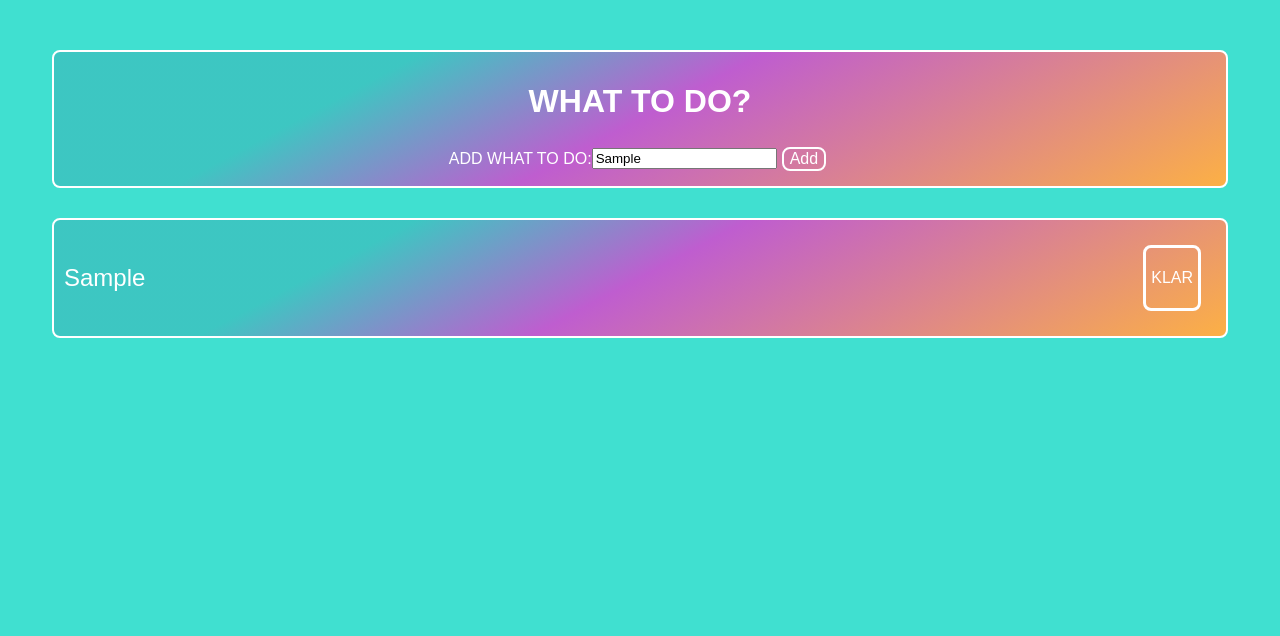
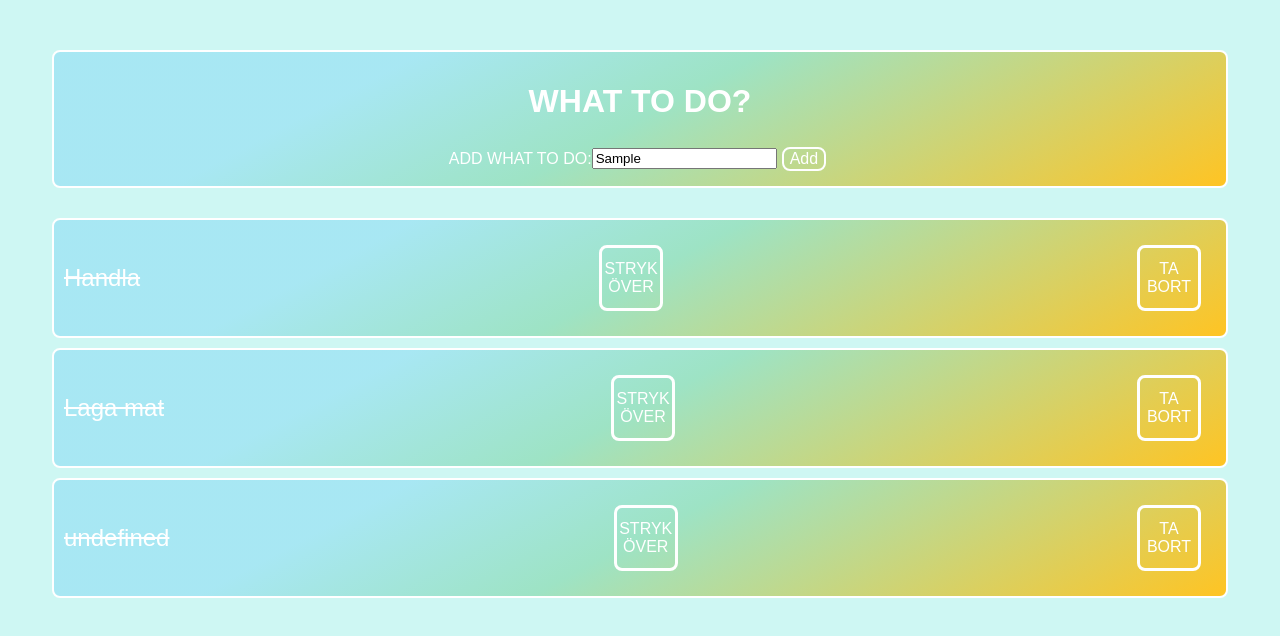
Before and after one commit to tobiaslrsn/JAVASCRIPT-TODO-APP, a website: page index.html in a window 1280 px wide. Both pictures are taken after typing "Sample" into the empty fields and a click on the button "Add". Drawn offline with Linux system fonts and the light colour scheme.

Commit message:
changed project from li/ul to class objects

```diff
--- a/index.html
+++ b/index.html
@@ -18,10 +18,12 @@
         <label for="addStuff">ADD WHAT TO DO:</label>
         <input
           type="text"
+          onfocus="this.value=''"
           placeholder="Whatch'a wanna do"
           id="toDo_inputField"
           name="TO DO INPUT-FIELD"
           required
+          value=""
         />
         <button id="toDo_add-btn">Add</button>
       </div>
--- a/js/main.js
+++ b/js/main.js
@@ -1,9 +1,120 @@
 /*
 Frågor:
+console.log vid borttagande av todo skriver ut den senaste inskrivna.
+
+varför är class/constructor så bra? för local storage?
 */
+//ANDRA ( CLASS OBJECTS)
+class Todo {
+  constructor(todoItem) {
+    this.listItem = todoItem;
+    this.done = false;
+  }
+}
+
+let todo1 = new Todo("Handla");
+let todo2 = new Todo("Laga mat");
+let todos = [todo1, todo2];
 
 window.onload = () => {
-  // varför funkar detta istället för function? vad ska användas? vad är bäst?
+  let toDoListContainer = document.createElement("div");
+  toDoListContainer.id = "startPageContainer";
+  document.body.appendChild(toDoListContainer);
+
+  theBeautifulToDoList();
+
+  let addInputValueToListButton = document.getElementById("toDo_add-btn");
+  addInputValueToListButton.addEventListener("click", handleAddToList);
+};
+
+function handleAddToList() {
+  let getInputValue = document.getElementById("toDo_inputField");
+  let myNewValue = getInputValue.value;
+  todos.push(myNewValue);
+
+  if (myNewValue === "") todos.push(myNewValue);
+  {
+  }
+  theBeautifulToDoList();
+  console.log(todos);
+}
+
+function theBeautifulToDoList() {
+  let unorderedListContainer = document.createElement("ul");
+  unorderedListContainer.className = "listSection";
+  document.getElementById("startPageContainer").innerHTML = "";
+
+  for (let i = 0; i < todos.length; i++) {
+    let listItems = document.createElement("li");
+    let listItemParagraph = document.createElement("p");
+
+    listItems.className = "theList";
+    listItemParagraph.className = "listParagraph";
+    listItemParagraph.innerHTML = todos[i].listItem;
+    //__________________________________________________________
+    //Tar bort från skärmen nedan (saker behöver döpas om)
+
+    let removeTToDo = document.createElement("div");
+    removeTToDo.className = "closeButton";
+
+    let removeTListItem = document.createElement("p");
+    removeTListItem.innerHTML = "STRYK ÖVER";
+
+    unorderedListContainer.appendChild(listItems);
+    removeTToDo.appendChild(removeTListItem);
+    listItems.appendChild(listItemParagraph);
+
+    removeTToDo.addEventListener("click", () => {
+      todos[i].done = true;
+
+      theBeautifulToDoList();
+
+      console.log(
+        `${
+          document.getElementById("toDo_inputField").value
+        } är avbockad, bra jobbat!`
+      );
+    });
+
+    listItems.appendChild(removeTToDo);
+    document
+      .getElementById("startPageContainer")
+      .appendChild(unorderedListContainer);
+
+    //Markerar li som done i domen och stryker över ALLT!?
+    //Fixa så den bara stryker över texten samt går att ändra tillbaka, göra paragraph?
+    if (todos[i].done === true) {
+      listItems.className = "theList done";
+    }
+    let overlineTodo = document.createElement("div");
+    overlineTodo.className = "closeButton";
+    let overlin = document.createElement("p");
+    overlin.innerHTML = "TA BORT";
+
+    unorderedListContainer.appendChild(listItems);
+    overlineTodo.appendChild(overlin);
+
+    overlineTodo.addEventListener("click", () => {
+      todos.splice(i, 1);
+
+      theBeautifulToDoList();
+
+      console.log(
+        `${
+          document.getElementById("toDo_inputField").value
+        } är borttagen, bra jobbat!`
+      );
+    });
+    listItems.appendChild(overlineTodo);
+    document
+      .getElementById("startPageContainer")
+      .appendChild(unorderedListContainer);
+  }
+  console.log("Saker att bocka av:" + " " + todos);
+}
+
+//FÖRSTA ( UL LI )
+/* window.onload = () => {
   let toDoListContainer = document.createElement("div");
   toDoListContainer.id = "startPageContainer";
   document.body.appendChild(toDoListContainer);
@@ -16,29 +127,22 @@ window.onload = () => {
   let addInputValueToList = document.getElementById("toDo_inputField").value;
   let whatsBeenAddedToList = document.getElementById("toDo_inputField"); // Hitta element för att SEN ändra elementet
   whatsBeenAddedToList.innerHTML = addInputValueToList;
-
-  document.getElementById("toDo_inputField");
 };
 
 function handleAddToList() {
   let getInputValue = document.getElementById("toDo_inputField"); //hitta input
   let myNewValue = getInputValue.value; //hitta texten i input
   addListItems.push(myNewValue); //lägg till
+
   if (myNewValue === "") addListItems.pop(myNewValue);
   {
   }
-
   theBeautifulToDoList();
   console.log(addListItems);
 }
 
-let addListItems = [
-  /* "list_item_1",
-  "list_item_2",
-  "list_item_3",
-  "list_item_4",
-  "list_item_5", */
-];
+//hårdkodad lista ( LISTOR SKA ALLTID VARA I ROTEN AV FILEN.)
+let addListItems = ["list_item_1", "list_item_2", "list_item_3"];
 
 function theBeautifulToDoList() {
   //tryck ut hårdkodade listan
@@ -50,17 +154,20 @@ function theBeautifulToDoList() {
     let listItems = document.createElement("li");
     listItems.className = "theList";
     listItems.innerHTML = addListItems[i];
+
+    let overlineTodo = document.createElement("div");
+    overlineTodo.className = "closeButton";
+
+    let overlin = document.createElement("p");
+    overlin.innerHTML = "KLAR";
+
     unorderedListContainer.appendChild(listItems);
+    overlineTodo.appendChild(overlin);
 
-    let removeToDo = document.createElement("div");
-    let removeListItem = document.createElement("p");
-    removeListItem.innerHTML = "KLAR";
-    removeToDo.className = "closeButton";
-    removeToDo.appendChild(removeListItem);
-
-    removeToDo.addEventListener("click", () => {
+    overlineTodo.addEventListener("click", () => {
       addListItems.splice(i, 1);
       theBeautifulToDoList();
+
       console.log(
         `${
           document.getElementById("toDo_inputField").value
@@ -68,11 +175,11 @@ function theBeautifulToDoList() {
       );
     });
 
-    listItems.appendChild(removeToDo);
+    listItems.appendChild(overlineTodo);
 
     document
       .getElementById("startPageContainer")
       .appendChild(unorderedListContainer);
   }
   console.log("Saker att bocka av:" + " " + addListItems);
-}
+} */
--- a/sass/_variables.scss
+++ b/sass/_variables.scss
@@ -11,7 +11,7 @@ $primaryBackgroundColour: linear-gradient(
 );
 $secondaryBackgroundColour: linear-gradient(
   152deg,
-  rgba(56, 43, 43, 0.499) 26%,
-  rgba(87, 71, 83, 0.67) 50%,
-  rgb(85, 77, 69) 100%
+  rgba(138, 219, 243, 0.562) 26%,
+  rgba(19, 170, 64, 0.26) 50%,
+  rgb(255, 196, 35) 100%
 );
--- a/sass/elements/_feed.scss
+++ b/sass/elements/_feed.scss
@@ -3,8 +3,16 @@ html {
   padding: 0;
   font-family: $primaryFontFamily;
   color: $primaryColor;
-  background-color: turquoise;
+  background-color: rgba(64, 224, 208, 0.253);
 }
+
+.listParagraph {
+  display: flex;
+  justify-content: center;
+  align-items: center;
+  text-decoration: line-through;
+}
+
 #toDo_add-btn {
   display: flex;
   background-color: transparent;
@@ -17,6 +25,7 @@ html {
   transition: all 0.2s ease-in-out;
   z-index: 10;
   margin: 5px;
+  cursor: pointer;
 }
 
 #toDo_add-btn:hover {
@@ -58,7 +67,7 @@ html {
   margin-bottom: 20px;
   border: 2px solid $primaryColor;
   border-radius: 0.5rem;
-  background: $primaryBackgroundColour;
+  background: $secondaryBackgroundColour;
 
   h1 {
     display: flex;
@@ -76,7 +85,7 @@ html {
   .listSection {
     display: flex;
     flex-direction: column;
-    justify-content: center;
+    justify-content: space-between;
     align-items: center;
     margin: 0;
     padding: 0;
@@ -93,12 +102,15 @@ html {
       margin-top: 10px;
       padding: 10px;
       width: 90%;
-      background: $primaryBackgroundColour;
+      background: $secondaryBackgroundColour;
 
       .closeButton {
         display: flex;
         font-size: 1rem;
         border: 3px solid $primaryColor;
+        justify-content: center;
+        align-items: center;
+        text-align: center;
         border-radius: 0.5rem;
         margin: 15px;
         padding: 5px;
@@ -106,15 +118,17 @@ html {
         z-index: 10;
         position: relative;
         transition: all 0.2s ease-in-out;
+        width: 3rem;
+        height: 50px;
       }
 
       .closeButton:hover {
-        color: #272829;
+        color: gray;
       }
 
       .closeButton::before {
         background-color: $primaryColor;
-        content: "to-do";
+        content: "";
         font-size: 1rem;
         text-align: center;
         height: 100%;
```
Also changed, not shown: css/main.css.
